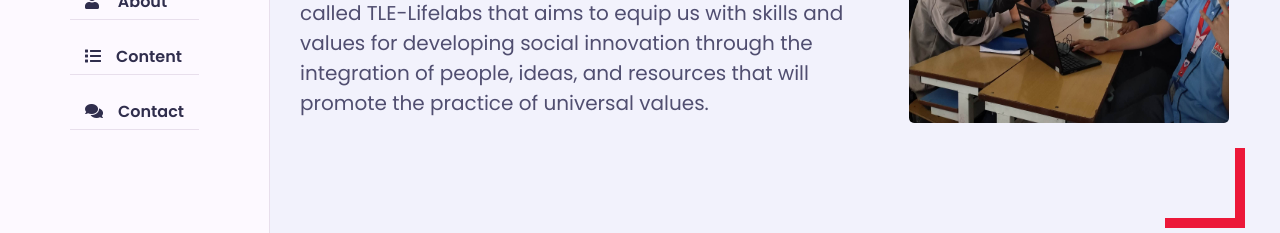
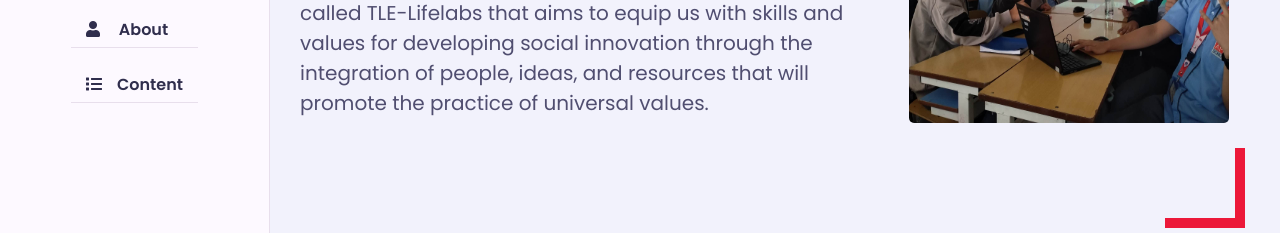
Before and after one commit to janjov/janjov.github.io, a plain HTML site: page index.html in a window 1280 px wide. Shown: the part 385-618 px from the top of the page. Drawn offline with nearby package versions, Linux system fonts and the light colour scheme.

Commit message:
Update index.html

```diff
--- a/index.html
+++ b/index.html
@@ -34,7 +34,7 @@
                 <li><a href="#about"><i class="fa fa-user"></i> About</a></li>
                 <li><a href="#content"><i class="fa fa-list"></i>Content</a></li>
                 <li class="hidden"><a href="#portfolio"><i class="fa fa-briefcase"></i>Portfolio</a></li>
-                <li><a href="#contact"><i class="fa fa-comments"></i>Contact</a></li>
+                <li class="hidden"><a href="#contact"><i class="fa fa-comments"></i>Contact</a></li>
             </ul>
         </div>
         <div class="main-content">
```
